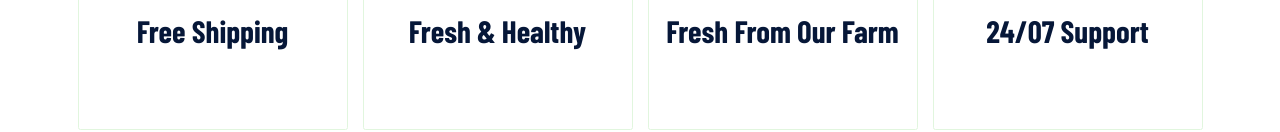
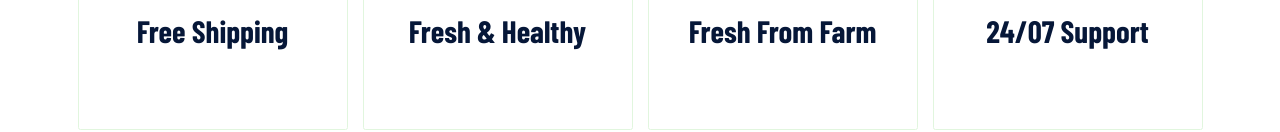
Before and after one commit to Harshad1304/TazZA-Organic-Food-Website-, a plain HTML site: page index.html in a window 1280 px wide. Shown: the part 1049-1181 px from the top of the page. Drawn offline with nearby package versions, Linux system fonts and the light colour scheme; a web font is replaced by a local one.

Commit message:
Features Card Size Bug fix

```diff
--- a/index.html
+++ b/index.html
@@ -146,7 +146,7 @@
               </div>
             </div>
             <div class="features-text">
-              <h3>Fresh From Our Farm</h3>
+              <h3>Fresh From Farm</h3>
             </div>
           </div>
         </div>
```
